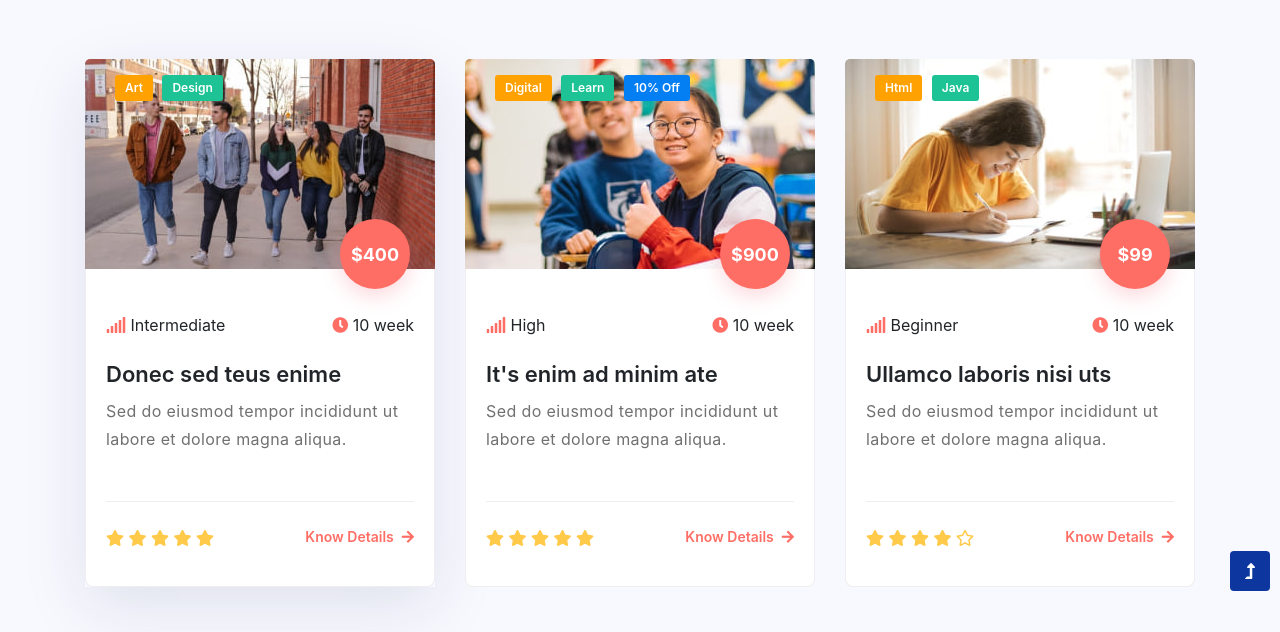
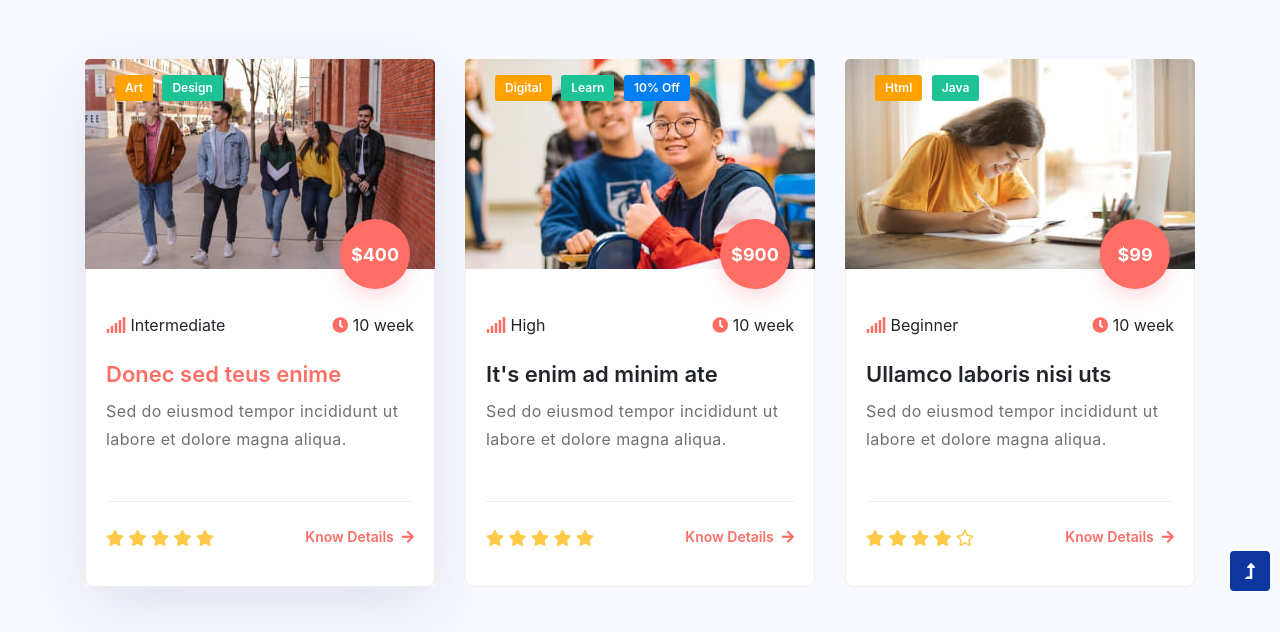
Before and after one commit to hnn080196/BCS_Nhom_de5, a plain HTML site: page index.html in a window 1280 px wide. In both pictures the pointer is over the element 260 px from the left and 493 px from the top of the page. Shown: the part 119-751 px from the top of the page. Drawn offline with nearby package versions, Linux system fonts and the light colour scheme; a script that the page names is missing.

Commit message:
fix course h3

```diff
--- a/css/styles.css
+++ b/css/styles.css
@@ -101,6 +101,10 @@
   border-bottom-right-radius: 8px;
   background: #fff;
 }
+.course__text h3:hover {
+  color: #ff6e65;
+  transition: 0.5s all;
+}
 .course__item:hover {
   box-shadow: 0 20px 62px rgb(4 20 69 / 10%);
   transition: 1s all;
@@ -170,7 +174,7 @@
 /* -----------SERVICES---------- */
 .services {
   background: url(../img/bg3.jpg) no-repeat bottom;
-  -webkit-background-size: cover;
+  background-size: cover;
 }
 .feature-gd {
   background: #fff;
```
